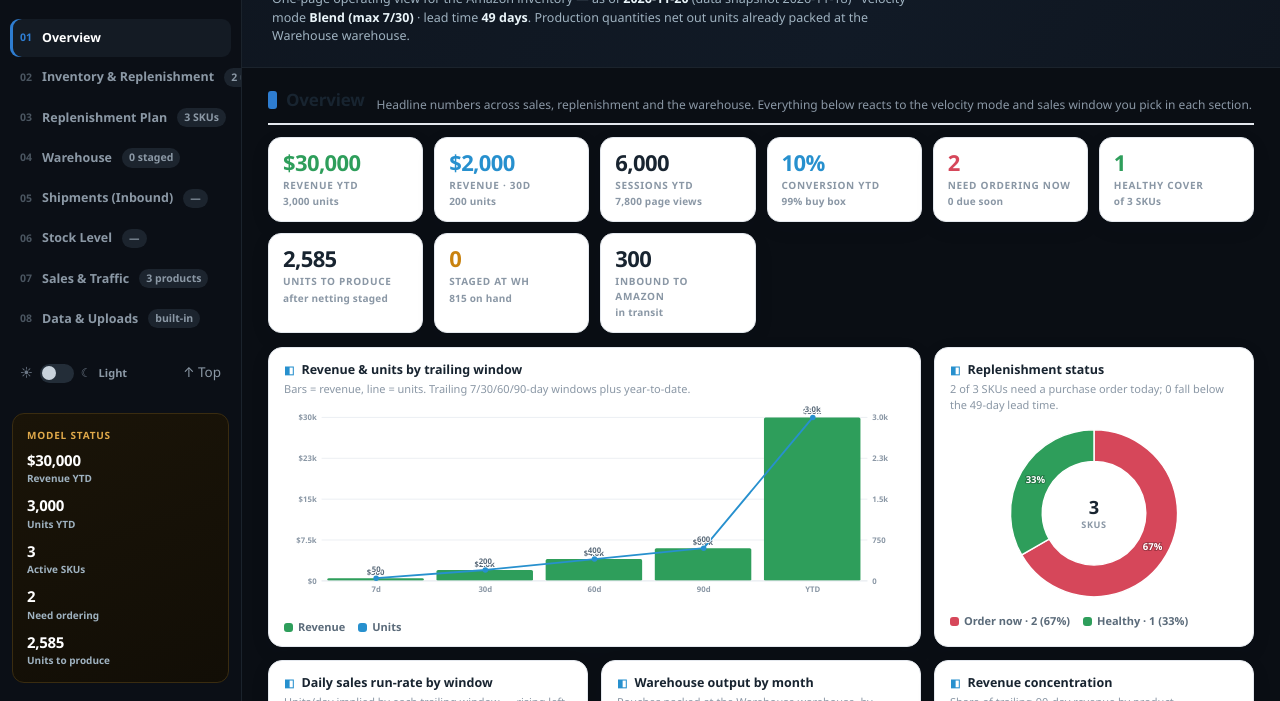
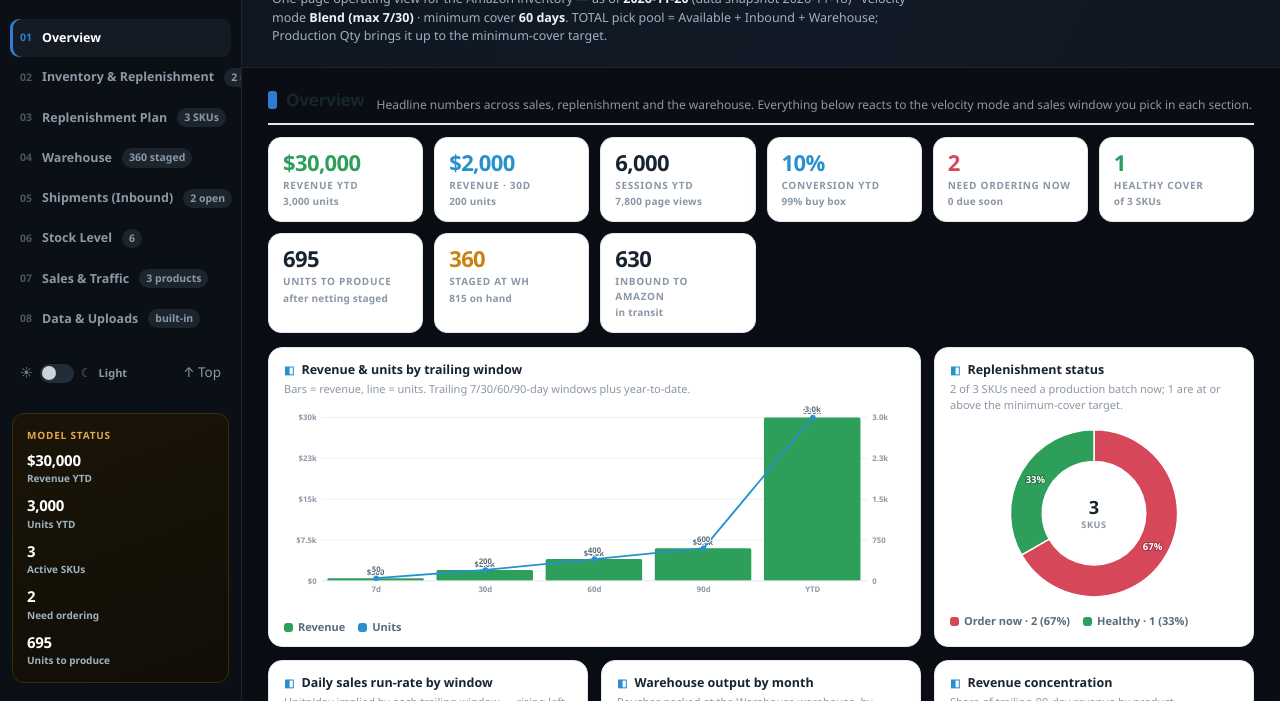
Before and after one commit to kitbrianhernandez-ai/inventory-dashboard, a plain HTML site: page index.html in a window 1280 px wide. Shown: the part 99-800 px from the top of the page. Drawn offline with Linux system fonts and the light colour scheme.

Commit message:
Mirror Candy hub replenishment plan in the public demo + add demo data
Replenishment plan now uses the Candy Operating Hub model:
- Cover = TOTAL (Available + Inbound + Warehouse) / velocity
- Reorder Pt = velocity * Minimum Cover
- Production Qty = velocity * Minimum Cover - TOTAL (floored at 0)
- Status: Stockout / No sales / Order now / Healthy (no "soon" band)
- Columns: Available, Inbound, Warehouse, TOTAL, Total Vel/D (editable),
  Vel Forecast, Cover, Reorder Pt, Stockout, Production Qty, Status

Added internally-consistent demo data (invented, no real STEYDA data) so
the pick-pool logic is demonstrable: inbound + warehouse units on each SKU,
a Shipments (Inbound) export, a Warehouse staged/shipped log with netting,
and Stock Level ingredients. Editable velocity recompute preserved.

Co-Authored-By: Claude Opus 4.8 <noreply@anthropic.com>

```diff
--- a/index.html
+++ b/index.html
@@ -1084,84 +1084,47 @@ function weekRangeLabel(weekVal){
 function addDays(base,n){const d=new Date(base+'T00:00:00');d.setDate(d.getDate()+Math.round(n));return d.toISOString().slice(0,10);}
 
 function calc(x){
+  /* ---- Candy-hub replenishment model (ported into the demo 2026-11-25) --------
+     ONE pick pool: TOTAL = Available + Inbound + Warehouse. A single Cover, one
+     Stockout date, the status and the Production Qty all key off it.
+       Cover        = TOTAL ÷ velocity/day
+       Reorder Pt   = velocity/day × Minimum Cover
+       Production   = velocity/day × Minimum Cover − TOTAL, floored at 0
+       Status       = Stockout (TOTAL 0) · No sales (no velocity) ·
+                      Order now (Production > 0) · Healthy (Production 0)
+     No lead-time term, no pre-production term, no "soon" band — this mirrors the
+     live Candy Operating Hub exactly. The editable Sales-velocity override is
+     kept so the velocity cell stays live-editable in the demo. */
   const vm=state.velMode;
-  const base=(vm==='custom')?customVel(x.sku):x.m[vm].vel_day;
+  const base=(x.m[vm]?x.m[vm].vel_day:0);
   const fcd=state.forecast[x.sku]||0;
-  /* Velocity override: when the user types a value straight into the editable
-     Sales velocity /d cell it becomes the single source of truth for this SKU,
-     and every downstream figure (cover, reorder, stockout, status and Order
-     quantity) recomputes off it. Clearing the cell drops back to base+forecast. */
   const ov=state.velOverride[x.sku];
   const hasOv=(ov!=null&&ov!==''&&!isNaN(+ov));
   const total=hasOv?Math.max(0,+ov):base+fcd;
-  const avail=x.avail+x.fctx;
-  const pool=avail+x.incoming;
-  const preProd=Math.max(0,daysBetween(SNAP,state.prodStart));
-  /* Cover = Available stock (on-hand + FC-transfer) ÷ daily velocity — the SAME
-     "avail" the Stockout Date uses below, deliberately excluding Incoming (units
-     still in transit to Amazon: not yet sellable, and not guaranteed to land on
-     any particular day). This keeps Cover and Stockout Date numerically
-     consistent: Stockout Date = ASOF + Cover(days). Previously this used Pool
-     (avail+incoming), which inflated Cover for any SKU with a large inbound
-     shipment (e.g. Available 1,021 + Incoming 1,100 showed as 46 days of cover
-     instead of the true 22 days of currently-sellable runway). Fixed 2026-09-17. */
-  const cover_d=total>0?avail/total:null;
-  const reorder=total*LEAD;
-  const stockout=total>0?addDays(ASOF,avail/total):null;
-  /* Pool-based Cover & Stockout — the SAME two metrics computed against Pool
-     (Available+FC-transfer+Incoming) instead of Available alone. This is the
-     optimistic "if every inbound unit lands exactly on schedule" view, shown
-     alongside (never instead of) the conservative Available-only figures above.
-     Status, "needs", and Production Qty all still key off the Available-only
-     cover_d/stockout — these Pool variants are reference-only. Added 2026-09-18. */
-  const cover_pool_d=total>0?pool/total:null;
-  const stockout_pool=total>0?addDays(ASOF,pool/total):null;
   const MC=state.minCover;
-  /* "Order now" is anchored to LEAD (days), not an arbitrary flat cutoff.
-     cover_d<=LEAD is mathematically the same test as "Available stock has hit
-     the Reorder Point" (reorder = velocity×LEAD, in units) — the textbook
-     definition of "you must act today, because by the time a new order lands
-     you may already be out." Previously this was cover_d<=1 (one day left),
-     which only fired once you were already critically late rather than at the
-     point a real reorder decision should trigger. "Order soon" = you'll survive
-     the lead time but you're inside your Minimum Cover safety buffer.
-     Fixed 2026-09-18. */
-  const status=pool<=0?'stockout':reorder<=0?'nosales':cover_d<=LEAD?'now':cover_d<MC?'soon':'healthy';
-  /* Production Qty is only meaningful when the SKU actually needs a batch.
-     Healthy and No-sales rows return null, so the table shows "—" and the
-     KPI/chart totals ignore them rather than adding a quantity nobody will order. */
+  const avail=x.avail+x.fctx;              // on-hand (fulfillable + FC-transfer)
+  const incoming=x.incoming||0;            // inbound to Amazon
+  const staged=x.staged||0;                // warehouse stock not yet shipped
+  const totalpick=avail+incoming+staged;   // the whole pick pool
+  const pool=totalpick;                    // legacy alias
+  const cover_d=total>0?totalpick/total:null;
+  const reorder=total*MC;                  // Reorder Point = velocity × Minimum Cover
+  const stockout=total>0?addDays(ASOF,totalpick/total):null;
+  const cover_pool_d=cover_d, stockout_pool=stockout;   // legacy aliases
+  const gross=(total>0)?Math.max(0,Math.round(total*MC-totalpick)):0;
+  const needProd=gross;
+  const status=totalpick<=0?'stockout':total<=0?'nosales':(needProd>0?'now':'healthy');
   const needs=(status==='stockout'||status==='now'||status==='soon');
-  const staged=x.staged||0;
-  /* Production horizon uses the live Minimum Cover setting (MC, the 6wk/2mo/3mo
-     control) as its buffer, NOT the SKU's own live Cover. Plugging live cover_d
-     in here used to be self-cancelling: since the old cover_d was defined as
-     pool/total, "total*cover_d" always equalled exactly "pool", so Pool
-     cancelled out of the formula algebraically and Production Qty never
-     actually reacted to current stock levels at all. Using MC (a fixed target
-     chosen by the user, independent of any one SKU's own stock) restores real
-     sensitivity to Pool — more stock on hand now correctly lowers Production
-     Qty — AND ties the recommended quantity to the same buffer you're managing
-     status against: raising Minimum Cover to 2mo/3mo now also raises how much
-     gets recommended, not just which SKUs get flagged. Fixed 2026-09-17. */
-  const gross=(needs&&total>0)?Math.max(0,total*(LEAD+MC+preProd)-pool):0;
-  const net=needs?Math.max(0,gross-staged):null;
-  /* Cover + Min Cover — a purely informational, additive combination of the
-     SKU's own live Cover (days) and your Minimum Cover target, requested
-     alongside the Production Qty fix above. Deliberately kept SEPARATE from
-     cover_d: it plays no part in status classification, Stockout date, or the
-     Production Qty formula (all of which still correctly use cover_d and MC
-     independently). If it were used for status instead — cover_d+MC < MC — that
-     simplifies to cover_d < 0, which is never true, so no SKU could ever be
-     flagged "Soon" again. It exists purely as an at-a-glance combined figure. */
+  const net=needs?needProd:null;
   const cover_target_d=(cover_d==null)?null:cover_d+MC;
-  return {base,base_wk:base*7,fcd,total,total_wk:total*7,avail,pool,cover_d,
-          cover_w:(cover_d==null?null:cover_d/7),cover_target_d,cover_pool_d,
-          cover_pool_w:(cover_pool_d==null?null:cover_pool_d/7),reorder,gross,staged,net,needs,
+  return {base,base_wk:base*7,fcd,total,total_wk:total*7,avail,incoming,staged,totalpick,pool:totalpick,
+          cover_d,cover_w:(cover_d==null?null:cover_d/7),cover_target_d,
+          cover_pool_d,cover_pool_w:(cover_d==null?null:cover_d/7),reorder,gross,needProd,staged,net,needs,
           stockout,stockout_pool,status};
 }
 function rowVals(x){const c=calc(x);return{
   asin:x.asin,brand:x.brand||'',name:x.shortname||x.name,variation:x.variation||'',size:x.size||'',
-  avail:c.avail,incoming:x.incoming,pool:c.pool,base:c.base,base_wk:c.base_wk,fcd:c.fcd,
+  avail:c.avail,incoming:x.incoming,pool:c.pool,totalpick:c.totalpick,base:c.base,base_wk:c.base_wk,fcd:c.fcd,
   total:c.total,total_wk:c.total_wk,cover_d:c.cover_d,cover_w:c.cover_w,cover_target_d:c.cover_target_d,
   cover_pool_d:c.cover_pool_d,cover_pool_w:c.cover_pool_w,
   reorder:c.reorder,stockout:c.stockout,stockout_pool:c.stockout_pool,staged:c.staged,net_qty:c.net,status:c.status,_c:c};}
@@ -1181,7 +1144,7 @@ function renderHeader(){
   const k=invKpis(),sk=DATA.sales_kpi;
   document.getElementById('subtitle').innerHTML=
     'One-page operating view for the Amazon inventory — as of <b>'+ASOF+'</b> (data snapshot '+SNAP+') · velocity mode <b>'+VLAB[state.velMode]+
-    '</b> · lead time <b>'+LEAD+' days</b>. Production quantities net out units already packed at the Warehouse warehouse.';
+    '</b> · minimum cover <b>'+state.minCover+' days</b>. TOTAL pick pool = Available + Inbound + Warehouse; Production Qty brings it up to the minimum-cover target.';
   document.getElementById('gen').textContent=DATA.meta.generated;
   document.getElementById('hstat').innerHTML=[
     ['Revenue YTD',money(sk.windows.ytd.revenue)],
@@ -1219,7 +1182,7 @@ function renderOverview(){
   /* status donut */
   const st=[['stockout',k.stockout],['now',k.now],['soon',k.soon],['nosales',k.nosales],['healthy',k.healthy]];
   document.getElementById('ov-status-sub').textContent=
-    k.now+k.stockout+' of '+k.skus+' SKUs need a purchase order today; '+k.soon+' fall below the '+LEAD+'-day lead time.';
+    k.now+k.stockout+' of '+k.skus+' SKUs need a production batch now; '+k.healthy+' are at or above the minimum-cover target.';
   put('ch-ov-status',chDonut(st.map(s=>({name:SLAB[s[0]],value:s[1],color:SCOL[s[0]]})),{center:k.skus,label:'SKUs'}));
 
   /* daily run-rate by window */
@@ -1536,11 +1499,11 @@ function renderInv(){
   const k=invKpis(),vm=state.velMode;
   const preProd=Math.max(0,daysBetween(SNAP,state.prodStart));
   document.getElementById('inv-sd').innerHTML=
-    'Velocity <b>'+velLabel()+'</b> · lead <b>'+LEAD+'d</b> · min cover <b>'+state.minCover+'d</b>'+(preProd?' · pre-production <b>'+preProd+'d</b>':'')+
-    ' · Production Qty covers lead + each SKU\'s own cover-days, less warehouse-staged units.';
+    'Velocity <b>'+velLabel()+'</b> · minimum cover <b>'+state.minCover+'d</b>'+
+    ' · Cover = TOTAL (Available + Inbound + Warehouse) ÷ velocity; Production Qty = velocity × minimum cover − TOTAL.';
   const psd=document.getElementById('plan-sd');
   if(psd) psd.innerHTML='Every SKU with its velocity, cover and the quantity to produce. '
-    +'Velocity <b>'+velLabel()+'</b> · lead <b>'+LEAD+'d</b> · minimum cover <b>'+state.minCover+'d</b>. Production Qty is shown only where a batch is actually needed.';
+    +'Velocity <b>'+velLabel()+'</b> · minimum cover <b>'+state.minCover+'d</b>. Production Qty is shown only where a batch is actually needed.';
 
   const un=PAYLOAD.UNMATCHED||[];
   document.getElementById('banner').innerHTML=un.length
@@ -1582,10 +1545,10 @@ function renderInv(){
   /* col = [key, label, align, extra?]  — "extra" columns hide behind the All-columns toggle
      so the default view fits a laptop screen without sideways scrolling. */
   const cols=[['brand','Product','frz'],
-    ['avail','Available'],['incoming','Inbound'],['staged','Warehouse'],['pool','Total stock'],
-    ['total','Sales velocity /d'],['fcd','Forecast (d / wk)'],
-    ['cover_d','Days of cover'],['reorder','Reorder point'],['stockout','Stock out date'],
-    ['net_qty','Order quantity'],['status','Order status']];
+    ['avail','Available'],['incoming','Inbound'],['staged','Warehouse'],['totalpick','TOTAL'],
+    ['total','Total Vel/D'],['fcd','Vel Forecast'],
+    ['cover_d','Cover'],['reorder','Reorder Pt'],['stockout','Stockout'],
+    ['net_qty','Production Qty'],['status','Status']];
   INVCOLS=cols;
   const tb=document.querySelector('.plantable');
   if(tb) tb.classList.toggle('showall',state.showAllCols);
@@ -1599,17 +1562,13 @@ function renderInv(){
     '<div class="note-hdr"><b>How it\'s computed</b>'
     +'<button class="colbtn" onclick="toggleInvNote()">'+(state.invNoteHidden?'Show':'Hide')+'</button></div>'
     +'<ul class="notelist" id="inv-note-list" style="'+(state.invNoteHidden?'display:none':'')+'">'
-    +'<li><b>Total velocity/day</b> = base ('+velLabel()+')'
-      +(state.velMode==='custom'?' — units sold across the chosen date range ÷ the days in it':' from the FBA rolling t7/t30/t60/t90 columns')
-      +' + your editable <b>forecast</b> velocity. You can also type straight into the <b>Sales velocity /d</b> cell to override it — Order quantity, cover and status recompute live; clear the cell to revert.</li>'
-    +'<li><b>Available</b> folds FC-transfer into Amazon-available. <b>Pool</b> = Available + Incoming.</li>'
-    +'<li><b>Cover</b> = Available ÷ Total velocity/day (excludes Incoming — same basis as Stockout date, so Stockout = today + Cover).</li>'
-    +'<li><b>Cover + Min Cover</b> = Cover + your Minimum Cover target, shown for reference only — it plays no part in Status, Stockout date or Production Qty (which is exactly why it can safely be a large number without ever masking that a SKU is actually short).</li>'
-    +'<li><b>Cover, Pool</b> and <b>Cover, Pool Stockout</b> are the same two figures recomputed against <b>Pool</b> instead of Available — the optimistic view that assumes every Incoming unit lands exactly on schedule; Status/Production Qty never use these, only the Available-only figures above.</li>'
-    +'<li><b>Reorder point</b> = Total velocity/day × '+LEAD+'d lead.</li>'
-    +'<li><b>Production Qty</b> = Total velocity/day × ('+LEAD+'d lead + '+state.minCover+'d minimum cover'+(preProd?' + '+preProd+'d pre-production':'')+') − Pool − warehouse-staged, floored at 0 — i.e. produce enough to cover the lead time and rebuild your minimum-cover buffer, net of everything already at or heading to Amazon and what is already staged.</li>'
-    +'<li><b>Production Qty is only calculated for Stock out, Order now and Order soon rows</b>; Healthy and No-sales SKUs show “—”, since there is nothing to order yet.</li>'
-    +'<li><b>Status</b>: Stock out when Pool = 0 · No sales when there is stock but no velocity · otherwise Order now (cover ≤ '+LEAD+'d lead time — the classic reorder point: you\'ll run out before a fresh order can land), Order soon ('+LEAD+'d to '+state.minCover+'d minimum cover — you\'ll survive the lead time but you\'re inside your safety buffer) or Healthy (≥ '+state.minCover+'d). Cover, stockout and status ignore staged stock — staged units are not sellable until shipped.</li>'
+    +'<li><b>Total Vel/D</b> = base ('+velLabel()+') from the FBA rolling t7/t30/t60/t90 columns + your editable <b>Vel Forecast</b>. You can also type straight into the <b>Total Vel/D</b> cell to override it — Cover, Production Qty and status recompute live; clear the cell to revert.</li>'
+    +'<li><b>Available</b> folds FC-transfer into Amazon-available. <b>TOTAL</b> = Available + Inbound + Warehouse — the whole pick pool.</li>'
+    +'<li><b>Cover</b> = TOTAL ÷ Total Vel/D (counts every unit on hand, inbound or staged). <b>Stockout</b> = today + Cover.</li>'
+    +'<li><b>Reorder Pt</b> = Total Vel/D × '+state.minCover+'d Minimum Cover.</li>'
+    +'<li><b>Production Qty</b> = Total Vel/D × '+state.minCover+'d Minimum Cover − TOTAL, floored at 0 — produce enough to bring the whole pick pool up to your minimum-cover target.</li>'
+    +'<li><b>Production Qty shows only where a batch is actually needed</b>; Healthy and No-sales SKUs show “—”.</li>'
+    +'<li><b>Status</b>: Stockout when TOTAL = 0 · No sales when there is stock but no velocity · Order now when Production Qty > 0 (cover below Minimum Cover) · Healthy when Production Qty = 0 (cover at or above Minimum Cover).</li>'
     +'</ul>';
 }
 function toggleInvNote(){
@@ -1652,13 +1611,13 @@ function renderInvRows(){
         +'<div class="sku">'+esc(x.sku)+(x.zero?' · no FBA data':'')+'</div></td>'
       +'<td class="num">'+fmt(v.avail)+'</td>'
       +'<td class="num">'+fmt(v.incoming)+'</td>'
-      +'<td class="num">'+fmt(v.staged||0)+'</td>'
-      +'<td class="num"><b>'+fmt((v.pool||0)+(v.staged||0))+'</b></td>'
-      +'<td class="num tot" id="tt'+i+'"><input class="vel-in" id="vl'+i+'" value="'+fmt1(v.total)+'" title="Edit sales velocity /day — Order quantity and status recompute live" inputmode="decimal" oninput="onVel('+i+',this.value)"></td>'
-      +'<td class="num"><input class="fc-in" id="fd'+i+'" value="'+fdd+'" title="per day" oninput="onFc('+i+',\'d\',this.value)"> <span class="mini">/</span> <input class="fc-in" id="fw'+i+'" value="'+fwk+'" title="per week" oninput="onFc('+i+',\'w\',this.value)"></td>'
-      +'<td class="num" id="cv'+i+'">'+(v.cover_d==null?'—':fmt(v.cover_d))+'</td>'
-      +'<td class="num" id="ro'+i+'" title="Reorder Point = Total velocity/day × Lead time — the stock level at which a fresh order must already be placed">'+fmt(v.reorder)+'</td>'
-      +'<td class="num" id="so'+i+'">'+dt(v.stockout)+'</td>'
+      +'<td class="num stg" title="Warehouse stock not yet shipped to Amazon">'+(v.staged?fmt(v.staged):'—')+'</td>'
+      +'<td class="num" title="TOTAL = Available + Inbound + Warehouse — the whole pick pool"><b>'+fmt(v.totalpick)+'</b></td>'
+      +'<td class="num tot" id="tt'+i+'"><input class="vel-in" id="vl'+i+'" value="'+fmt1(v.total)+'" title="Edit velocity /day — Cover, Production Qty and status recompute live" inputmode="decimal" oninput="onVel('+i+',this.value)"></td>'
+      +'<td class="num"><input class="fc-in" id="fd'+i+'" value="'+fdd+'" title="velocity forecast override, units per day" oninput="onFc('+i+',\'d\',this.value)"></td>'
+      +'<td class="num" id="cv'+i+'" title="Cover = TOTAL ÷ velocity/day">'+(v.cover_d==null?'—':fmt(v.cover_d))+'</td>'
+      +'<td class="num muted" id="ro'+i+'" title="Reorder Point = velocity/day × Minimum Cover">'+fmt(v.reorder)+'</td>'
+      +'<td class="num muted" id="so'+i+'" title="Stockout date = today + Cover days">'+dt(v.stockout)+'</td>'
       +'<td class="num" id="oq'+i+'">'+(v.net_qty==null?'<span class="muted">—</span>':'<b>'+fmt(v.net_qty)+'</b>')+'</td>'
       +'<td class="l" id="st'+i+'"><span class="pill '+v.status+'"><span class="dot"></span>'+SLAB[v.status]+'</span></td></tr>';}).join('');
   document.getElementById('inv-phead').innerHTML='<span class="c">◧</span> Replenishment plan — '+rows.length+' of '+ALLINV().length+
@@ -3372,9 +3331,58 @@ function initWarehouseUpload(){
   whStamp();
 }
 
+/* ============================================================
+   Demo data (added 2026-11-25) — gives the de-identified sample
+   SKUs realistic Inbound (shipments) and Warehouse (staged) units
+   so the Candy-model pick pool (TOTAL = Available + Inbound +
+   Warehouse) and Production Qty have something to work with, and
+   so the Warehouse / Shipments (Inbound) / Stock Level sections
+   are populated. All values are invented — no real STEYDA data. */
+function seedDemoData(){
+  try{
+    const inb={'DEMO-SKU-001':240,'DEMO-SKU-002':300,'DEMO-SKU-003':90};
+    const stg={'DEMO-SKU-001':180,'DEMO-SKU-002':120,'DEMO-SKU-003':60};
+    (DATA.inv||[]).forEach(x=>{
+      if(inb[x.sku]!=null) x.incoming=inb[x.sku];
+      if(stg[x.sku]!=null) x.staged=stg[x.sku];
+      x.pool=(x.avail||0)+(x.fctx||0)+(x.incoming||0);
+    });
+    /* Shipments (Inbound) — Amazon "Manage Shipments" style */
+    SHIP.asof='2026-11-23';
+    SHIP.rows=[
+      {id:'FBA15DEMO01',name:'FBA15DEMO01',status:'In transit',dest:'ONT8',window:'Nov 24 – Nov 28',skus:2,unitsLoc:0,unitsExp:330,updated:'2026-11-22'},
+      {id:'FBA15DEMO02',name:'FBA15DEMO02',status:'Receiving',dest:'MDW2',window:'Nov 20 – Nov 24',skus:1,unitsLoc:180,unitsExp:300,updated:'2026-11-23'},
+      {id:'FBA15DEMO03',name:'FBA15DEMO03',status:'Closed',dest:'BFI4',window:'Nov 10 – Nov 14',skus:1,unitsLoc:150,unitsExp:150,updated:'2026-11-12'}
+    ];
+    SHIP.detail={
+      'FBA15DEMO01':[{sku:'DEMO-SKU-001',title:'Variant A · 0.5 lbs',asin:'B0DEMO00A1',qty:240},{sku:'DEMO-SKU-003',title:'Variant C · 2.0 lbs',asin:'B0DEMO00C3',qty:90}],
+      'FBA15DEMO02':[{sku:'DEMO-SKU-002',title:'Variant B · 1.0 lbs',asin:'B0DEMO00B2',qty:300}],
+      'FBA15DEMO03':[{sku:'DEMO-SKU-001',title:'Variant A · 0.5 lbs',asin:'B0DEMO00A1',qty:150}]
+    };
+    /* Warehouse shipment log — staged (not yet shipped) + shipped */
+    WH.rows=[
+      {kind:'staged', pouches:180,cartons:15,yw:'2026-47',week:'Wk 47',ship:'—',contents:'Variant A · 0.5 lbs',packed:'2026-11-18',shipped_raw:'—',planned:false},
+      {kind:'staged', pouches:120,cartons:10,yw:'2026-47',week:'Wk 47',ship:'—',contents:'Variant B · 1.0 lbs',packed:'2026-11-19',shipped_raw:'—',planned:false},
+      {kind:'staged', pouches:60, cartons:5, yw:'2026-48',week:'Wk 48',ship:'—',contents:'Variant C · 2.0 lbs',packed:'',          shipped_raw:'—',planned:true },
+      {kind:'shipped',pouches:150,cartons:13,yw:'2026-46',week:'Wk 46',ship:'FBA15DEMO03',contents:'Variant A · 0.5 lbs',packed:'2026-11-10',shipped_raw:'2026-11-12',planned:false},
+      {kind:'shipped',pouches:300,cartons:25,yw:'2026-46',week:'Wk 46',ship:'FBA15DEMO02',contents:'Variant B · 1.0 lbs',packed:'2026-11-08',shipped_raw:'2026-11-11',planned:false}
+    ];
+    WH.products=['Variant A · 0.5 lbs','Variant B · 1.0 lbs','Variant C · 2.0 lbs'];
+    /* Staged netted out of Production Qty — the netting table on the Warehouse tab */
+    PAYLOAD.NETTED=[
+      {product:'Variant A · 0.5 lbs',sku:'DEMO-SKU-001',cartons:15,pouches:180},
+      {product:'Variant B · 1.0 lbs',sku:'DEMO-SKU-002',cartons:10,pouches:120},
+      {product:'Variant C · 2.0 lbs',sku:'DEMO-SKU-003',cartons:5, pouches:60}
+    ];
+    /* Stock Level — raw-material inventory at the warehouse */
+    CANDY.stock={'Gelatin (kg)':420,'Sugar (kg)':1300,'Citric acid (kg)':85,'Pectin (kg)':60,'Natural flavor A (L)':40,'Colour mix (kg)':25};
+    CANDY.stockDate='2026-11-18';
+  }catch(e){if(window.console)console.error('[dashboard] seedDemoData failed',e);}
+}
 function boot(){
   /* restore anything the user uploaded or typed before the first paint,
      so a reopened file comes back on their data rather than the build's */
+  seedDemoData();
   loadUploads(); loadManual();
   ALLINV().forEach(x=>{if(x.asin)INV_BY_ASIN[x.asin]=x;});
   applyTheme(getTheme());
```
